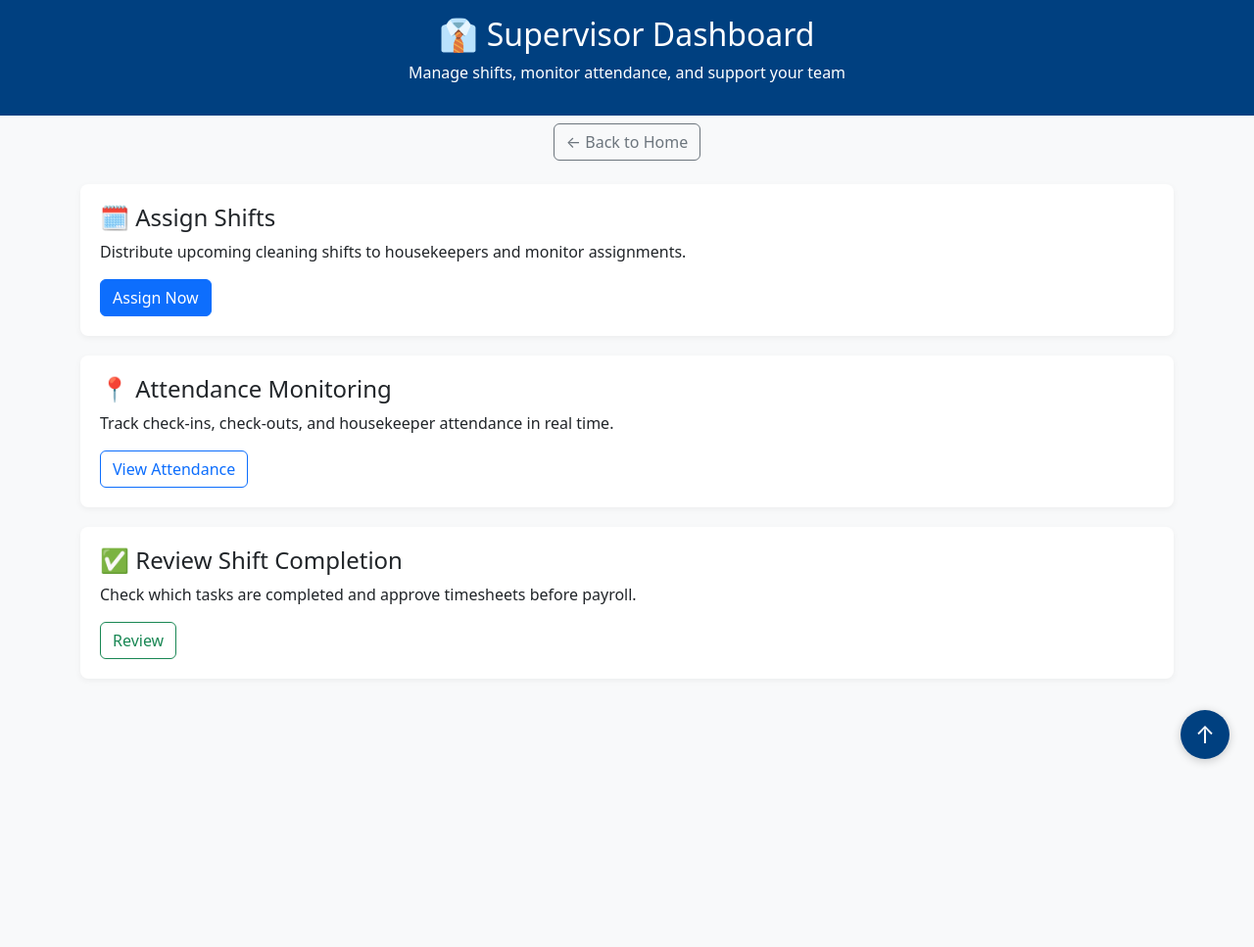
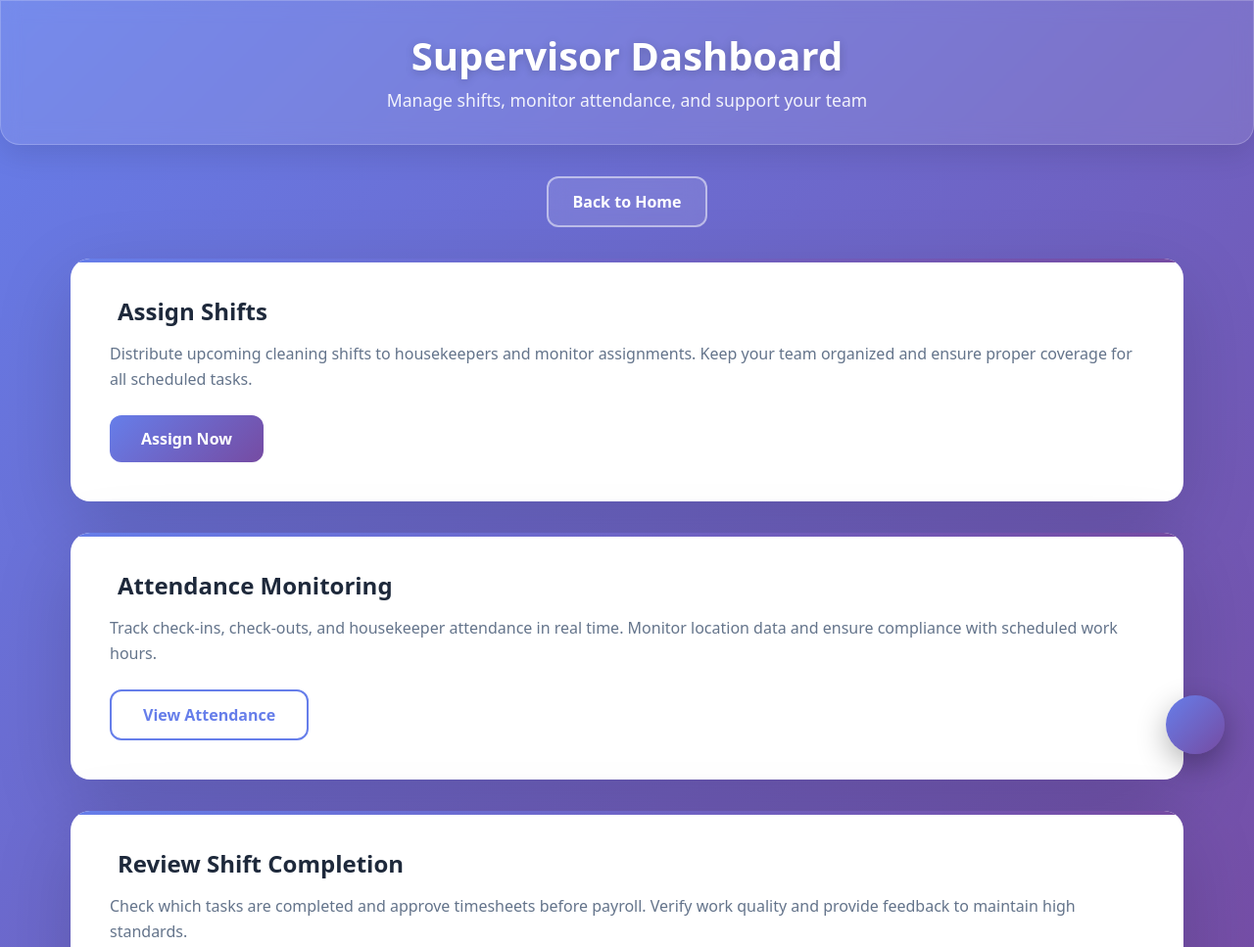
Before and after one commit to D0nell/crewtrack-system, a plain HTML site: page supervisor-dashboard.html in a window 1280 px wide. Shown: the top 967 px of the page at 98% size. Before the commit the page ends 800 px from the top, so only its background shows below. Drawn offline with nearby package versions, Linux system fonts and the light colour scheme.

Commit message:
updated style

```diff
--- a/supervisor-dashboard.html
+++ b/supervisor-dashboard.html
@@ -5,87 +5,66 @@
   <meta name="viewport" content="width=device-width, initial-scale=1.0" />
   <title>Supervisor Dashboard | CrewTrack</title>
   <link href="https://cdn.jsdelivr.net/npm/bootstrap@5.3.0/dist/css/bootstrap.min.css" rel="stylesheet" />
-  <style>
-    body {
-      background-color: #f8f9fa;
-    }
-    .dashboard-header {
-      background-color: #004080;
-      color: white;
-      padding: 1rem 0;
-    }
-    .section-card {
-      background: white;
-      border-radius: 8px;
-      padding: 20px;
-      margin-bottom: 20px;
-      box-shadow: 0 2px 6px rgba(0,0,0,0.05);
-      transition: transform 0.3s ease;
-    }
-    .section-card:hover {
-      transform: translateY(-4px);
-    }
-    .fab {
-      position: fixed;
-      bottom: 25px;
-      right: 25px;
-      background-color: #004080;
-      color: white;
-      border: none;
-      border-radius: 50%;
-      width: 50px;
-      height: 50px;
-      font-size: 24px;
-      box-shadow: 0 2px 10px rgba(0,0,0,0.2);
-      cursor: pointer;
-      z-index: 999;
-    }
-    .fab:hover {
-      background-color: #003366;
-    }
+    <style>
+    body { background: linear-gradient(135deg, #667eea, #764ba2); font-family: system-ui; min-height: 100vh; margin: 0; }
+    .dashboard-header { background: rgba(255, 255, 255, 0.1); backdrop-filter: blur(10px); border: 1px solid rgba(255, 255, 255, 0.2); color: white; padding: 2rem 0; margin-bottom: 2rem; border-radius: 0 0 20px 20px; box-shadow: 0 10px 30px rgba(0, 0, 0, 0.1); }
+    .dashboard-header h2 { font-weight: 700; font-size: 2.5rem; color: white; margin-bottom: 0.5rem; text-shadow: 0 2px 10px rgba(0, 0, 0, 0.2); }
+    .dashboard-header p { font-size: 1.1rem; color: rgba(255, 255, 255, 0.9); margin-bottom: 0; }
+    .main-container { max-width: 1200px; margin: 0 auto; padding: 0 2rem; }
+    .section-card { background: white; border-radius: 20px; padding: 2.5rem; margin-bottom: 2rem; box-shadow: 0 25px 80px rgba(0, 0, 0, 0.15); position: relative; overflow: hidden; transition: all 0.3s ease; }
+    .section-card::before { content: ''; position: absolute; top: 0; left: 0; right: 0; height: 4px; background: linear-gradient(135deg, #667eea, #764ba2); }
+    .section-card:hover { transform: translateY(-8px); box-shadow: 0 35px 100px rgba(0, 0, 0, 0.2); }
+    .section-card h4 { font-weight: 700; font-size: 1.5rem; color: #1e293b; margin-bottom: 1rem; }
+    .section-card p { color: #64748b; font-size: 1rem; line-height: 1.6; margin-bottom: 1.5rem; }
+    .btn-primary { background: linear-gradient(135deg, #667eea, #764ba2); border: none; padding: 0.75rem 2rem; border-radius: 12px; font-weight: 600; font-size: 1rem; transition: all 0.3s ease; color: white; }
+    .btn-primary:hover { transform: translateY(-2px); box-shadow: 0 8px 20px rgba(0, 0, 0, 0.2); background: linear-gradient(135deg, #5a6fd8, #6b4190); }
+    .btn-outline-primary { border: 2px solid #667eea; color: #667eea; background: transparent; padding: 0.75rem 2rem; border-radius: 12px; font-weight: 600; font-size: 1rem; transition: all 0.3s ease; }
+    .btn-outline-primary:hover { background: linear-gradient(135deg, #667eea, #764ba2); border-color: transparent; color: white; transform: translateY(-2px); box-shadow: 0 8px 20px rgba(0, 0, 0, 0.2); }
+    .btn-outline-success { border: 2px solid #10b981; color: #10b981; background: transparent; padding: 0.75rem 2rem; border-radius: 12px; font-weight: 600; font-size: 1rem; transition: all 0.3s ease; }
+    .btn-outline-success:hover { background: linear-gradient(135deg, #10b981, #059669); border-color: transparent; color: white; transform: translateY(-2px); box-shadow: 0 8px 20px rgba(0, 0, 0, 0.2); }
+    .btn-outline-secondary { border: 2px solid rgba(255, 255, 255, 0.5); color: white; background: rgba(255, 255, 255, 0.1); backdrop-filter: blur(10px); padding: 0.75rem 1.5rem; border-radius: 12px; font-weight: 600; font-size: 1rem; transition: all 0.3s ease; text-decoration: none; }
+    .btn-outline-secondary:hover { background: rgba(255, 255, 255, 0.2); border-color: rgba(255, 255, 255, 0.8); color: white; transform: translateY(-2px); box-shadow: 0 8px 20px rgba(0, 0, 0, 0.2); text-decoration: none; }
+    .fab { position: fixed; bottom: 30px; right: 30px; background: linear-gradient(135deg, #667eea, #764ba2); color: white; border: none; border-radius: 50%; width: 60px; height: 60px; font-size: 24px; box-shadow: 0 10px 30px rgba(0, 0, 0, 0.3); cursor: pointer; z-index: 999; transition: all 0.3s ease; display: flex; align-items: center; justify-content: center; }
+    .fab:hover { background: linear-gradient(135deg, #5a6fd8, #6b4190); transform: translateY(-4px) scale(1.1); box-shadow: 0 15px 40px rgba(0, 0, 0, 0.4); }
+    .back-to-home { text-align: center; margin: 2rem 0; }
+    @media (max-width: 768px) { .main-container { padding: 0 1rem; } .section-card { padding: 2rem; margin-bottom: 1.5rem; } .dashboard-header { padding: 1.5rem 0; } .dashboard-header h2 { font-size: 2rem; } .fab { width: 50px; height: 50px; bottom: 20px; right: 20px; } }
+    @media (max-width: 576px) { .section-card { padding: 1.5rem; } .dashboard-header h2 { font-size: 1.75rem; } .btn-primary, .btn-outline-primary, .btn-outline-success { padding: 0.6rem 1.5rem; font-size: 0.9rem; } }
   </style>
 </head>
 <body>
-
   <!-- Header -->
   <div class="dashboard-header text-center">
-    <h2>👔 Supervisor Dashboard</h2>
+    <h2><i class="bi bi-person-badge" style="color: white;"></i> Supervisor Dashboard</h2>
     <p>Manage shifts, monitor attendance, and support your team</p>
   </div>
-
-  <div class="text-center mt-2">
-    <a href="index.html" class="btn btn-outline-secondary">&larr; Back to Home</a>
+  <div class="back-to-home">
+    <a href="index.html" class="btn btn-outline-secondary"><i class="bi bi-arrow-left"></i> Back to Home</a>
   </div>
-
   <!-- Main Content -->
-  <div class="container mt-4">
-
+  <div class="main-container">
     <!-- Assign Shifts -->
     <div class="section-card">
-      <h4>🗓️ Assign Shifts</h4>
-      <p>Distribute upcoming cleaning shifts to housekeepers and monitor assignments.</p>
-      <button class="btn btn-primary">Assign Now</button>
+      <h4><i class="bi bi-calendar-check" style="color: #667eea; margin-right: 0.5rem;"></i>Assign Shifts</h4>
+      <p>Distribute upcoming cleaning shifts to housekeepers and monitor assignments. Keep your team organized and ensure proper coverage for all scheduled tasks.</p>
+      <button class="btn btn-primary"><i class="bi bi-plus-circle"></i> Assign Now</button>
     </div>
-
     <!-- Monitor Attendance -->
     <div class="section-card">
-      <h4>📍 Attendance Monitoring</h4>
-      <p>Track check-ins, check-outs, and housekeeper attendance in real time.</p>
-      <button class="btn btn-outline-primary">View Attendance</button>
+      <h4><i class="bi bi-geo-alt" style="color: #667eea; margin-right: 0.5rem;"></i>Attendance Monitoring</h4>
+      <p>Track check-ins, check-outs, and housekeeper attendance in real time. Monitor location data and ensure compliance with scheduled work hours.</p>
+      <button class="btn btn-outline-primary"><i class="bi bi-eye"></i> View Attendance</button>
     </div>
-
     <!-- Review Shift Completion -->
     <div class="section-card">
-      <h4>✅ Review Shift Completion</h4>
-      <p>Check which tasks are completed and approve timesheets before payroll.</p>
-      <button class="btn btn-outline-success">Review</button>
+      <h4><i class="bi bi-check-circle" style="color: #667eea; margin-right: 0.5rem;"></i>Review Shift Completion</h4>
+      <p>Check which tasks are completed and approve timesheets before payroll. Verify work quality and provide feedback to maintain high standards.</p>
+      <button class="btn btn-outline-success"><i class="bi bi-clipboard-check"></i> Review</button>
     </div>
-
   </div>
-
   <!-- Floating Scroll-To-Top Button -->
-  <button class="fab" onclick="window.scrollTo({ top: 0, behavior: 'smooth' })">↑</button>
-
+  <button class="fab" onclick="window.scrollTo({ top: 0, behavior: 'smooth' })" title="Scroll to top">
+    <i class="bi bi-arrow-up"></i>
+  </button>
   <!-- Bootstrap Script -->
   <script src="https://cdn.jsdelivr.net/npm/bootstrap@5.3.0/dist/js/bootstrap.bundle.min.js"></script>
 </body>
```
